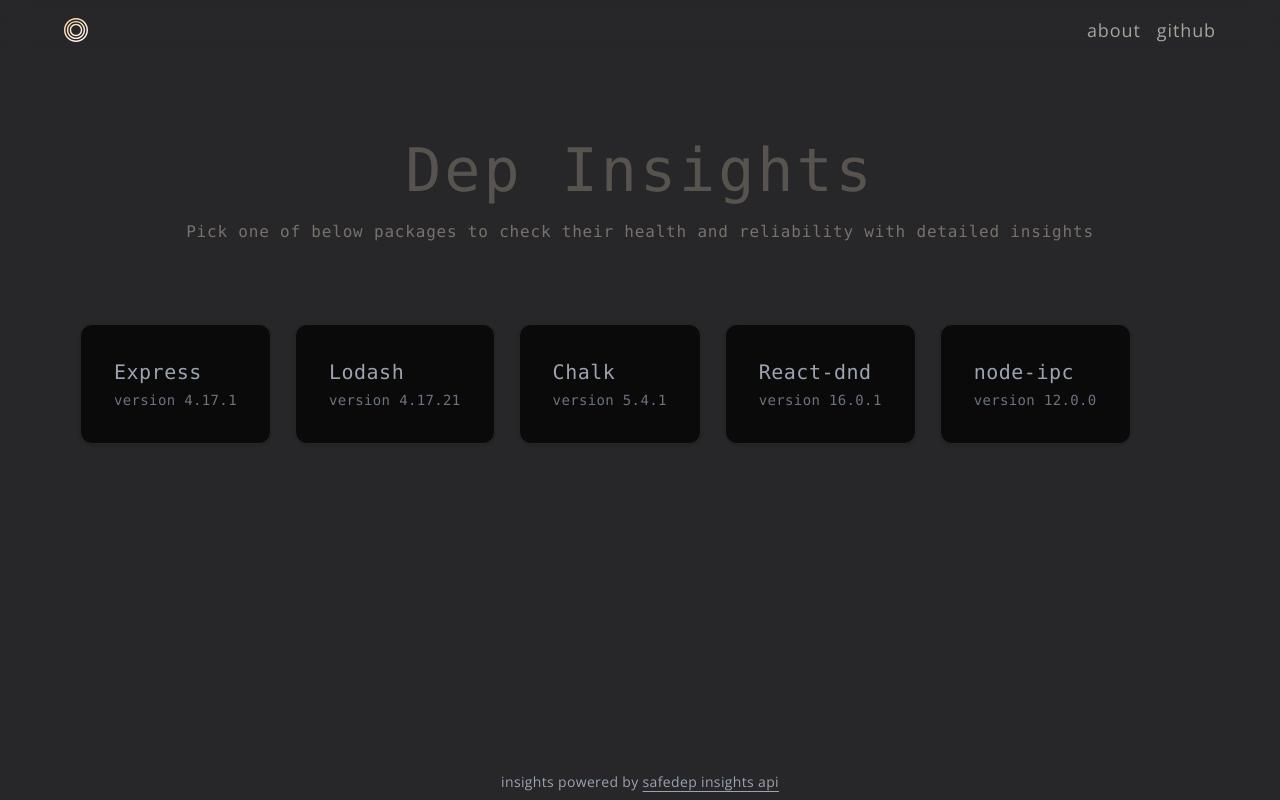
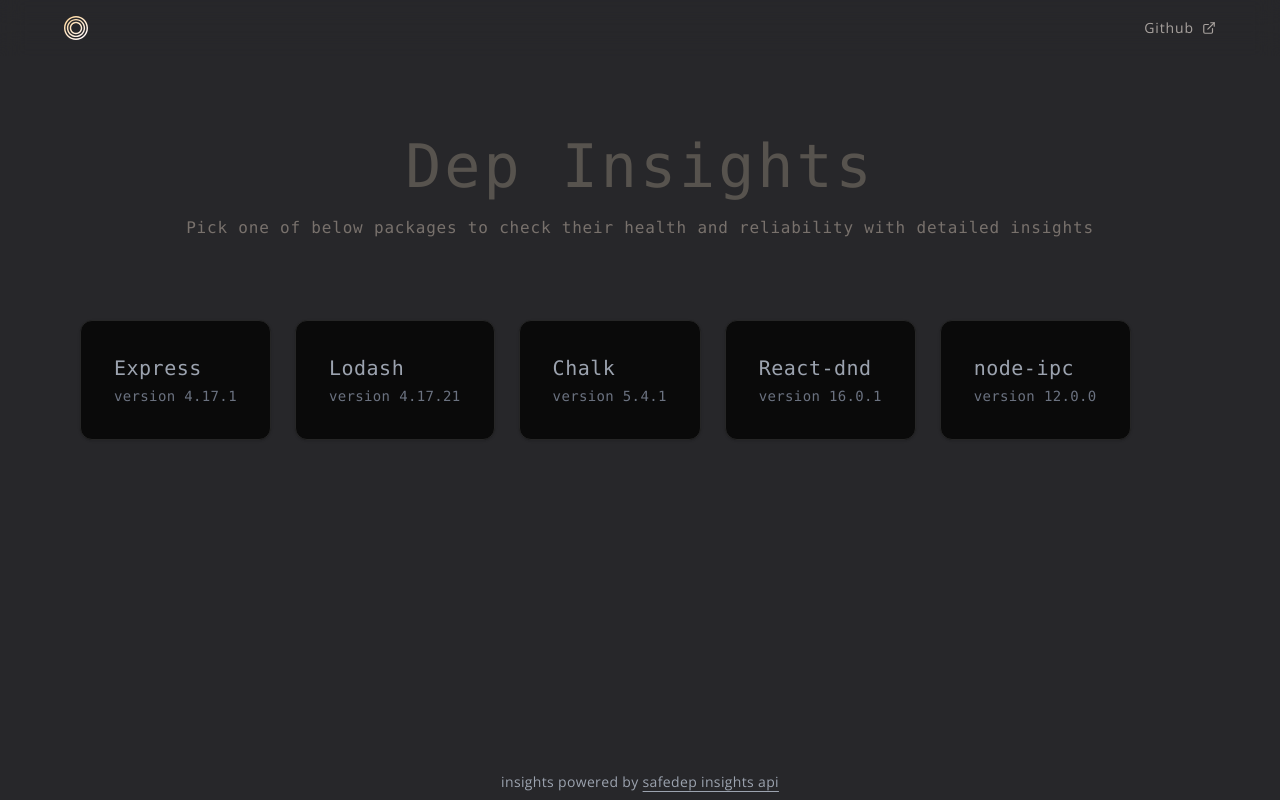
Before and after one commit to akshay-rajput/dep_insights, a Next.js app: page / in a window 1280 px wide. Built offline with nearby package versions, Linux system fonts and the light colour scheme.

Commit message:
fix - navbar github link

```diff
--- a/src/components/shared/Navbar.tsx
+++ b/src/components/shared/Navbar.tsx
@@ -1,17 +1,15 @@
 'use client';
+import { LucideExternalLink } from 'lucide-react';
 import Image from 'next/image';
 import Link from 'next/link';
 import React from 'react';
-import { usePathname } from 'next/navigation';
 
 export default function Navbar() {
-	const pathName = usePathname();
-
 	return (
-		<nav className='navbar w-full sticky top-0 backdrop-blur-md p-4 '>
+		<nav className='navbar w-full sticky top-0 z-20 backdrop-blur-md p-4 '>
 			<div className='w-full navbar-blurred-backdrop max-w-6xl mx-auto flex items-center justify-between'>
 				<div className='logo'>
-					<Link href='/'>
+					<Link href='/' title='Home'>
 						<Image
 							src='/logo.svg'
 							alt='Logo'
@@ -22,17 +20,14 @@
 					</Link>
 				</div>
 				<ul className='flex gap-4 items-center tracking-wider font-gochi-hand md:text-lg'>
-					<li
-						className={`${pathName.includes('about') ? 'text-amber-400 underline decoration-wavy underline-offset-2' : 'text-stone-400 hover:text-amber-400'}  `}
-					>
-						<Link href='/about'>about</Link>
-					</li>
-					<li className='text-stone-400 hover:text-amber-400'>
+					<li className='text-stone-400 hover:text-blue-400'>
 						<Link
-							href='https://github.com/akshay-rajput/next-jump-start'
+							href='https://github.com/akshay-rajput/dep_insights'
 							target='_blank'
+							className='flex items-center gap-2 text-sm'
 						>
-							github
+							Github
+							<LucideExternalLink size={14} />
 						</Link>
 					</li>
 				</ul>
```
